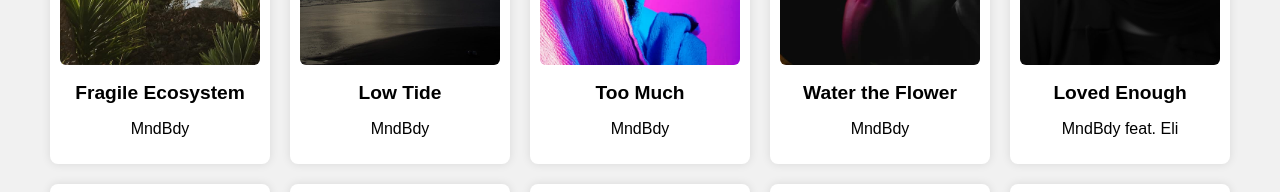
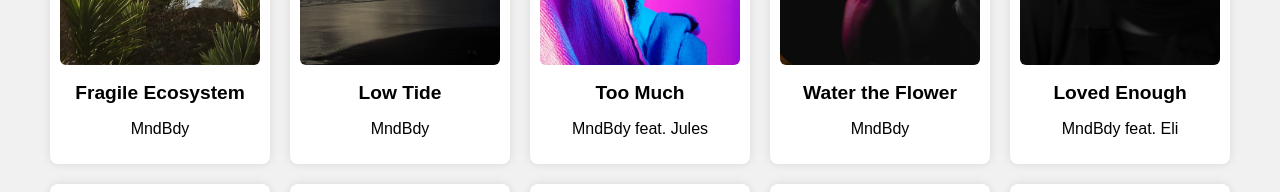
Before and after one commit to rustydustyryan/my-music-portfolio, a React (Create React App) app: page / in a window 1280 px wide. Shown: the part 2760-2952 px from the top of the page. Built offline with nearby package versions, Linux system fonts and the light colour scheme.

Commit message:
Fixed Too Much artist title

```diff
--- a/src/data/songsData.js
+++ b/src/data/songsData.js
@@ -112,7 +112,7 @@ const songsData = [
   {
     id: 13,
     title: "Too Much",
-    artist: "MndBdy",
+    artist: "MndBdy feat. Jules",
     category: "Alt/Rock",
     audioSrc: "/songs/Too Much.mp3",
     coverImage: "/images/Too Much-1.jpg",
```
